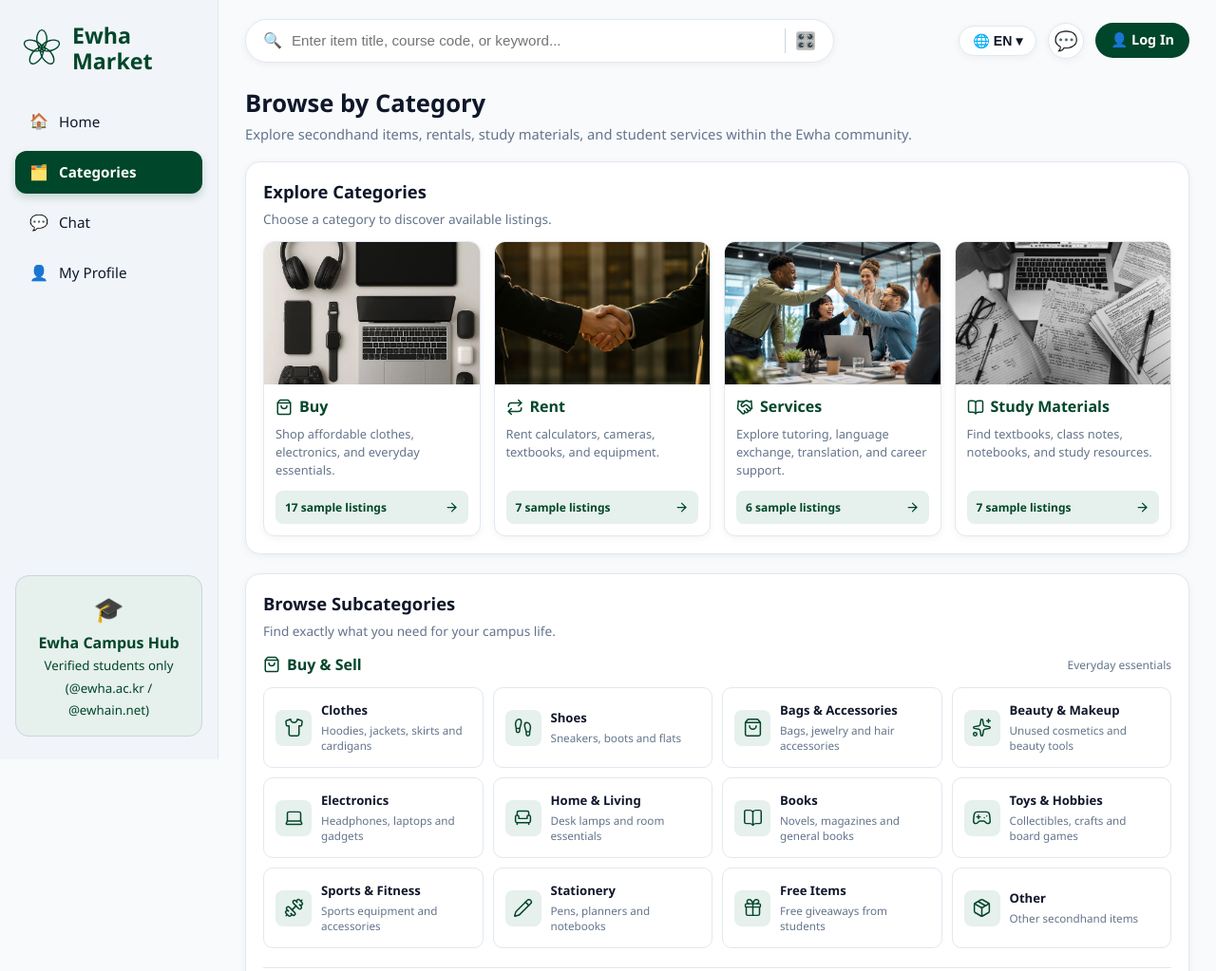
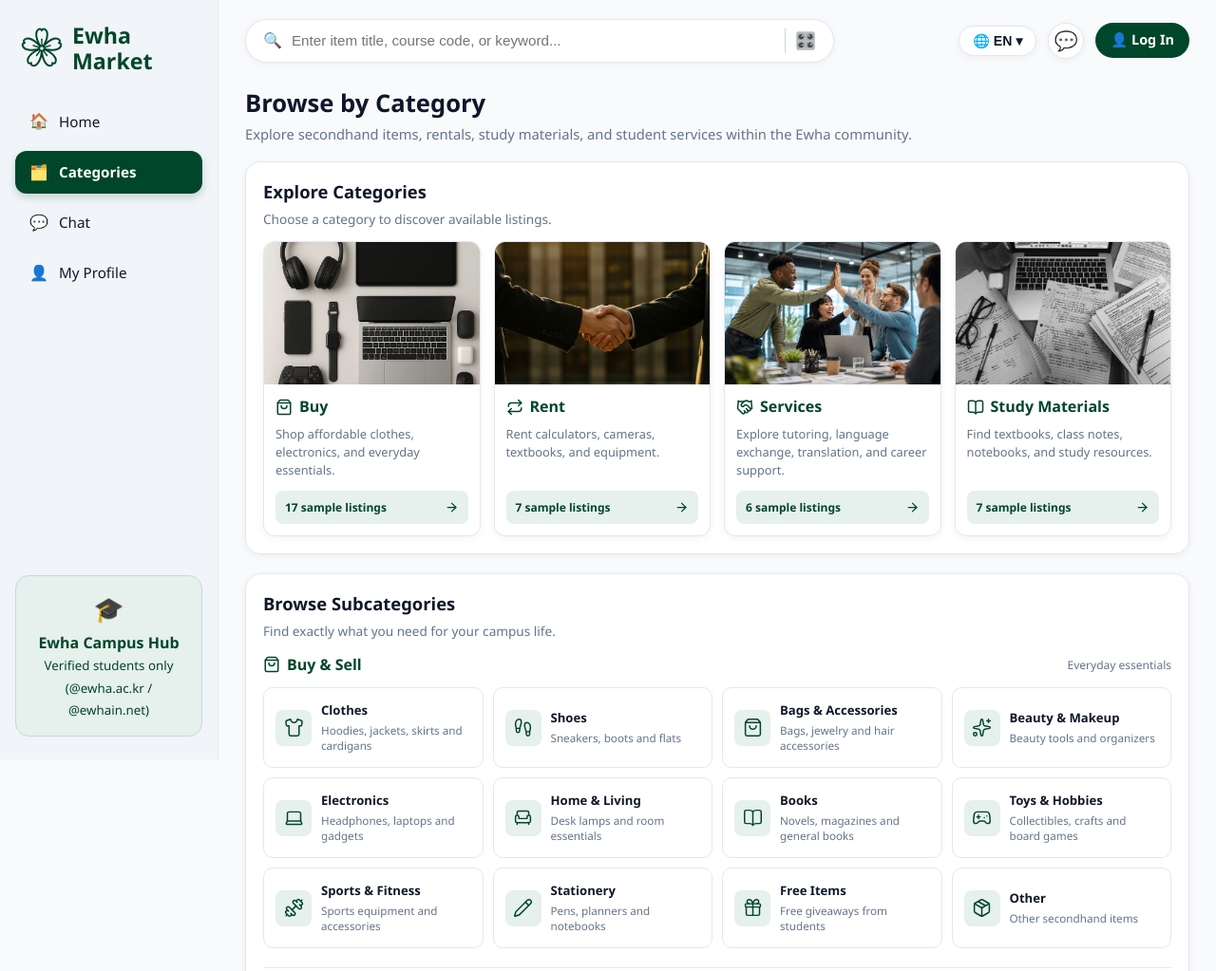
Before and after one commit to Zhanerkesha/project_for_osp, a plain HTML site: page categories.html in a window 1280 px wide. Shown: the top 1023 px of the page at 95% size. Drawn offline with nearby package versions, Linux system fonts and the light colour scheme.

Commit message:
Update Ewha flower logo to match shared branding

```diff
--- a/categories.html
+++ b/categories.html
@@ -7,59 +7,83 @@
 
     <title>Categories - Ewha Market</title>
 
-    <!-- Shared team stylesheet -->
     <link rel="stylesheet" href="style.css">
-
-    <!-- Discovery stylesheet -->
     <link rel="stylesheet" href="discovery.css">
 
     <!-- Lucide icons -->
+
     <script defer src="https://unpkg.com/lucide@0.468.0/dist/umd/lucide.min.js"></script>
 
-    <!-- Discovery JavaScript -->
     <script src="discovery.js" defer></script>
+
 </head>
 
 <body class="discovery-page categories-page">
 
     <div class="app-layout">
 
-        <!-- ==============================
-             SIDEBAR
-        =============================== -->
+        <!-- SIDEBAR -->
 
         <aside class="sidebar">
 
-            <a href="index.html" class="brand-logo discovery-brand">
+            <!-- SHARED EWHA FLOWER LOGO -->
 
-                <svg class="ewha-flower"
-                     viewBox="0 0 50 50"
+            <a href="index.html" class="brand-logo">
+
+                <svg class="brand-flower"
+                     viewBox="4 4 56 56"
+                     width="44"
+                     height="44"
                      fill="none"
                      stroke="currentColor"
-                     stroke-width="1.6"
+                     stroke-width="2.5"
+                     stroke-linecap="round"
+                     stroke-linejoin="round"
                      aria-hidden="true">
 
-                    <ellipse cx="25" cy="14" rx="6" ry="11"/>
+                    <path d="M32 32 C24 21, 22 9, 28.5 6 C30.8 5, 32 8, 32 8 C32 8, 33.2 5, 35.5 6 C42 9, 40 21, 32 32 Z"/>
 
-                    <ellipse cx="25" cy="14" rx="6" ry="11"
-                             transform="rotate(72 25 25)"/>
+                    <path d="M32 32 C24 21, 22 9, 28.5 6 C30.8 5, 32 8, 32 8 C32 8, 33.2 5, 35.5 6 C42 9, 40 21, 32 32 Z"
+                          transform="rotate(72 32 32)"/>
 
-                    <ellipse cx="25" cy="14" rx="6" ry="11"
-                             transform="rotate(144 25 25)"/>
+                    <path d="M32 32 C24 21, 22 9, 28.5 6 C30.8 5, 32 8, 32 8 C32 8, 33.2 5, 35.5 6 C42 9, 40 21, 32 32 Z"
+                          transform="rotate(144 32 32)"/>
 
-                    <ellipse cx="25" cy="14" rx="6" ry="11"
-                             transform="rotate(216 25 25)"/>
+                    <path d="M32 32 C24 21, 22 9, 28.5 6 C30.8 5, 32 8, 32 8 C32 8, 33.2 5, 35.5 6 C42 9, 40 21, 32 32 Z"
+                          transform="rotate(216 32 32)"/>
 
-                    <ellipse cx="25" cy="14" rx="6" ry="11"
-                             transform="rotate(288 25 25)"/>
+                    <path d="M32 32 C24 21, 22 9, 28.5 6 C30.8 5, 32 8, 32 8 C32 8, 33.2 5, 35.5 6 C42 9, 40 21, 32 32 Z"
+                          transform="rotate(288 32 32)"/>
 
-                    <circle cx="25" cy="25" r="4"/>
+                    <line x1="32" y1="32" x2="32" y2="19.5"
+                          stroke-width="1.8"/>
+
+                    <line x1="32" y1="32" x2="43.5" y2="28"
+                          stroke-width="1.8"/>
+
+                    <line x1="32" y1="32" x2="39" y2="41.5"
+                          stroke-width="1.8"/>
+
+                    <line x1="32" y1="32" x2="25" y2="41.5"
+                          stroke-width="1.8"/>
+
+                    <line x1="32" y1="32" x2="20.5" y2="28"
+                          stroke-width="1.8"/>
+
+                    <circle cx="32"
+                            cy="32"
+                            r="3.4"
+                            fill="#f1f5f9"
+                            stroke="currentColor"
+                            stroke-width="2.2"/>
 
                 </svg>
 
                 <span>Ewha<br>Market</span>
 
             </a>
+
+            <!-- NAVIGATION -->
 
             <nav class="side-nav" aria-label="Main navigation">
 
@@ -87,6 +111,8 @@
 
             </nav>
 
+            <!-- CAMPUS BANNER -->
+
             <div class="sidebar-banner">
 
                 <div class="campus-icon">🎓</div>
@@ -102,9 +128,7 @@
 
         </aside>
 
-        <!-- ==============================
-             MAIN WRAPPER
-        =============================== -->
+        <!-- MAIN WRAPPER -->
 
         <div class="main-wrapper">
 
@@ -114,11 +138,15 @@
 
                 <form action="search.html"
                       method="GET"
-                      class="search-bar">
+                      class="search-bar"
+                      role="search">
 
-                    <span class="search-icon">🔍</span>
+                    <span class="search-icon"
+                          aria-hidden="true">
+                        🔍
+                    </span>
 
-                    <input type="text"
+                    <input type="search"
                            name="q"
                            placeholder="Enter item title, course code, or keyword..."
                            aria-label="Search listings">
@@ -137,18 +165,21 @@
                     <button id="langToggle"
                             class="lang-btn"
                             type="button"
+                            title="Language support coming soon"
                             disabled>
                         🌐 EN ▾
                     </button>
 
                     <a href="messages.html"
                        class="icon-btn"
-                       title="Chat">
+                       title="Chat"
+                       aria-label="Chat">
                         💬
                     </a>
 
                     <a href="login.html"
-                       class="login-pill">
+                       class="login-pill"
+                       title="Log In">
                         👤 Log In
                     </a>
 
@@ -156,9 +187,7 @@
 
             </header>
 
-            <!-- ==============================
-                 PAGE CONTENT
-            =============================== -->
+            <!-- PAGE CONTENT -->
 
             <main class="page-content">
 
@@ -174,9 +203,7 @@
 
                 </div>
 
-                <!-- ==========================
-                     MAIN CATEGORIES
-                =========================== -->
+                <!-- MAIN CATEGORIES -->
 
                 <section class="content-card category-section">
 
@@ -321,9 +348,7 @@
 
                 </section>
 
-                <!-- ==========================
-                     SUBCATEGORIES
-                =========================== -->
+                <!-- SUBCATEGORIES -->
 
                 <section class="content-card category-section">
 
@@ -338,9 +363,7 @@
 
                     </div>
 
-                    <!-- ======================
-                         BUY & SELL
-                    ======================= -->
+                    <!-- BUY & SELL -->
 
                     <div class="subcategory-group buy-group">
 
@@ -359,7 +382,7 @@
 
                         <div class="subcategory-grid">
 
-                            <!-- Clothes -->
+                            <!-- CLOTHES -->
 
                             <a href="search.html?type=buy&amp;category=fashion"
                                class="subcategory-card">
@@ -375,7 +398,7 @@
 
                             </a>
 
-                            <!-- Shoes -->
+                            <!-- SHOES -->
 
                             <a href="search.html?type=buy&amp;category=shoes"
                                class="subcategory-card">
@@ -391,7 +414,7 @@
 
                             </a>
 
-                            <!-- Accessories -->
+                            <!-- ACCESSORIES -->
 
                             <a href="search.html?type=buy&amp;category=accessories"
                                class="subcategory-card">
@@ -407,7 +430,7 @@
 
                             </a>
 
-                            <!-- Beauty -->
+                            <!-- BEAUTY -->
 
                             <a href="search.html?type=buy&amp;category=beauty"
                                class="subcategory-card">
@@ -418,12 +441,12 @@
 
                                 <div class="subcategory-text">
                                     <h3>Beauty &amp; Makeup</h3>
-                                    <p>Unused cosmetics and beauty tools</p>
+                                    <p>Beauty tools and organizers</p>
                                 </div>
 
                             </a>
 
-                            <!-- Electronics -->
+                            <!-- ELECTRONICS -->
 
                             <a href="search.html?type=buy&amp;category=electronics"
                                class="subcategory-card">
@@ -439,7 +462,7 @@
 
                             </a>
 
-                            <!-- Home and Living -->
+                            <!-- HOME AND LIVING -->
 
                             <a href="search.html?type=buy&amp;category=furniture"
                                class="subcategory-card">
@@ -455,7 +478,7 @@
 
                             </a>
 
-                            <!-- Books -->
+                            <!-- BOOKS -->
 
                             <a href="search.html?type=buy&amp;category=books"
                                class="subcategory-card">
@@ -471,7 +494,7 @@
 
                             </a>
 
-                            <!-- Toys and Hobbies -->
+                            <!-- TOYS AND HOBBIES -->
 
                             <a href="search.html?type=buy&amp;category=hobbies"
                                class="subcategory-card">
@@ -487,7 +510,7 @@
 
                             </a>
 
-                            <!-- Sports -->
+                            <!-- SPORTS -->
 
                             <a href="search.html?type=buy&amp;category=sports"
                                class="subcategory-card">
@@ -503,7 +526,7 @@
 
                             </a>
 
-                            <!-- Stationery -->
+                            <!-- STATIONERY -->
 
                             <a href="search.html?type=buy&amp;category=stationery"
                                class="subcategory-card">
@@ -519,7 +542,7 @@
 
                             </a>
 
-                            <!-- Free Items -->
+                            <!-- FREE ITEMS -->
 
                             <a href="search.html?type=buy&amp;category=free-items"
                                class="subcategory-card">
@@ -535,7 +558,7 @@
 
                             </a>
 
-                            <!-- Other -->
+                            <!-- OTHER -->
 
                             <a href="search.html?type=buy&amp;category=other"
                                class="subcategory-card">
@@ -555,9 +578,7 @@
 
                     </div>
 
-                    <!-- ======================
-                         RENT & LEND
-                    ======================= -->
+                    <!-- RENT & LEND -->
 
                     <div class="subcategory-group rent-group">
 
@@ -576,7 +597,7 @@
 
                         <div class="subcategory-grid">
 
-                            <!-- Calculators -->
+                            <!-- CALCULATORS -->
 
                             <a href="search.html?type=rent&amp;category=calculators"
                                class="subcategory-card">
@@ -592,7 +613,7 @@
 
                             </a>
 
-                            <!-- Cameras -->
+                            <!-- CAMERAS -->
 
                             <a href="search.html?type=rent&amp;category=cameras"
                                class="subcategory-card">
@@ -608,7 +629,7 @@
 
                             </a>
 
-                            <!-- Books -->
+                            <!-- BOOKS -->
 
                             <a href="search.html?type=rent&amp;category=books"
                                class="subcategory-card">
@@ -624,7 +645,7 @@
 
                             </a>
 
-                            <!-- Event Equipment -->
+                            <!-- EVENT EQUIPMENT -->
 
                             <a href="search.html?type=rent&amp;category=event-equipment"
                                class="subcategory-card">
@@ -640,7 +661,7 @@
 
                             </a>
 
-                            <!-- Other Rentals -->
+                            <!-- OTHER RENTALS -->
 
                             <a href="search.html?type=rent&amp;category=other"
                                class="subcategory-card">
@@ -660,9 +681,7 @@
 
                     </div>
 
-                    <!-- ======================
-                         STUDENT SERVICES
-                    ======================= -->
+                    <!-- STUDENT SERVICES -->
 
                     <div class="subcategory-group services-group">
 
@@ -681,7 +700,7 @@
 
                         <div class="subcategory-grid">
 
-                            <!-- Tutoring -->
+                            <!-- TUTORING -->
 
                             <a href="search.html?type=services&amp;category=tutoring"
                                class="subcategory-card">
@@ -697,7 +716,7 @@
 
                             </a>
 
-                            <!-- Language Exchange -->
+                            <!-- LANGUAGE EXCHANGE -->
 
                             <a href="search.html?type=services&amp;category=language"
                                class="subcategory-card">
@@ -713,7 +732,7 @@
 
                             </a>
 
-                            <!-- Translation -->
+                            <!-- TRANSLATION -->
 
                             <a href="search.html?type=services&amp;category=translation"
                                class="subcategory-card">
@@ -729,7 +748,7 @@
 
                             </a>
 
-                            <!-- Career -->
+                            <!-- CAREER -->
 
                             <a href="search.html?type=services&amp;category=career"
                                class="subcategory-card">
@@ -745,7 +764,7 @@
 
                             </a>
 
-                            <!-- Study Groups -->
+                            <!-- STUDY GROUPS -->
 
                             <a href="search.html?type=services&amp;category=study-groups"
                                class="subcategory-card">
@@ -765,9 +784,7 @@
 
                     </div>
 
-                    <!-- ======================
-                         STUDY MATERIALS
-                    ======================= -->
+                    <!-- STUDY MATERIALS -->
 
                     <div class="subcategory-group notes-group">
 
@@ -786,7 +803,7 @@
 
                         <div class="subcategory-grid">
 
-                            <!-- Lecture Notes -->
+                            <!-- LECTURE NOTES -->
 
                             <a href="search.html?type=notes&amp;category=study"
                                class="subcategory-card">
@@ -802,7 +819,7 @@
 
                             </a>
 
-                            <!-- Course Textbooks -->
+                            <!-- COURSE TEXTBOOKS -->
 
                             <a href="search.html?type=notes&amp;category=books"
                                class="subcategory-card">
@@ -818,7 +835,7 @@
 
                             </a>
 
-                            <!-- Past Papers -->
+                            <!-- PAST PAPERS -->
 
                             <a href="search.html?type=notes&amp;category=past-papers"
                                class="subcategory-card">
@@ -834,7 +851,7 @@
 
                             </a>
 
-                            <!-- Study Guides -->
+                            <!-- STUDY GUIDES -->
 
                             <a href="search.html?type=notes&amp;category=study-guides"
                                class="subcategory-card">
@@ -850,7 +867,7 @@
 
                             </a>
 
-                            <!-- Lab Supplies -->
+                            <!-- LAB SUPPLIES -->
 
                             <a href="search.html?type=notes&amp;category=lab-supplies"
                                class="subcategory-card">
@@ -872,9 +889,7 @@
 
                 </section>
 
-                <!-- ==========================
-                     FEATURED LISTINGS
-                =========================== -->
+                <!-- FEATURED LISTINGS -->
 
                 <section class="content-card category-section">
 
@@ -892,8 +907,11 @@
                         </div>
 
                         <a href="search.html" class="view-all">
+
                             View all
+
                             <i data-lucide="arrow-right"></i>
+
                         </a>
 
                     </div>
--- a/discovery.css
+++ b/discovery.css
@@ -32,20 +32,6 @@
     width: 100%;
     min-width: 0;
     box-sizing: border-box;
-}
-
-.discovery-page .discovery-brand {
-    display: flex;
-    align-items: center;
-    gap: 10px;
-}
-
-.discovery-page .ewha-flower,
-.discovery-page .brand-flower {
-    width: 44px;
-    height: 44px;
-    flex-shrink: 0;
-    color: var(--ewha-green, #00462a);
 }
 
 .discovery-page .nav-emoji {
```
Also changed, not shown: search.html (+105 -292 lines).
